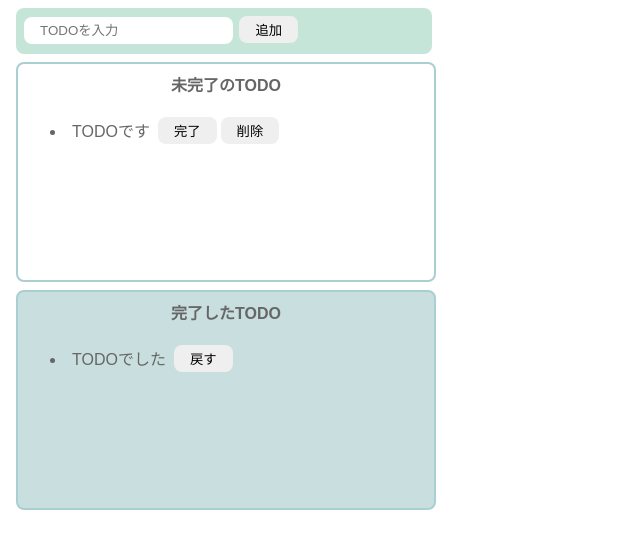
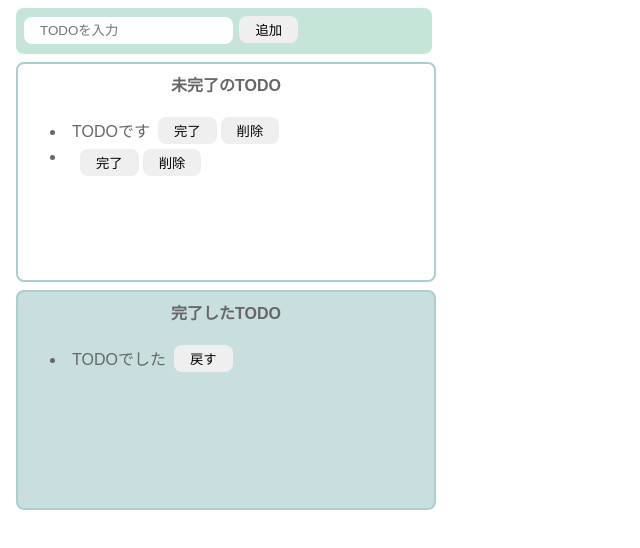
Before and after one commit to KyoheiTashiro/vanilla-todo, a website built with Vite: page index.html in a window 1280 px wide. Both pictures are taken after a click on the button "追加". Shown: the whole page, without its empty margins (0-640 px from the left). Built offline with nearby package versions, Linux system fonts and the light colour scheme.

Commit message:
onClickAdd append text/button

```diff
--- a/main.js
+++ b/main.js
@@ -1,7 +1,54 @@
-import './style.css';
+// import './style.css';
 
 const onClickAdd = () => {
-  alert();
-}
+
+  // 入力値の取得
+  const inputText = document.getElementById("add-text").value;
+  // フォーム初期化
+  document.getElementById("add-text").value = "";
+
+  // li生成
+  const li = document.createElement("li");
+
+  // div生成
+  const div = document.createElement("div");
+  div.className = "list-row";
+
+  // 入力値をpで生成
+  const p = document.createElement("p");
+  p.className = "todo-item";
+  p.innerText = inputText;
+
+  // 完了ボタンの生成
+  const completeButton = document.createElement("button");
+  completeButton.innerText = "完了";
+  completeButton.addEventListener("click", () => {
+    alert("かんりょう")
+  }
+  )
+
+  // 削除ボタンの生成
+  const deleteButton = document.createElement("button");
+  deleteButton.innerText = "削除";
+  deleteButton.addEventListener("click", () => {
+    alert("さくじょ")
+  }
+  )
+
+  // 子要素の設定(追加)
+  div.appendChild(p);
+  div.appendChild(completeButton);
+  div.appendChild(deleteButton);
+  li.appendChild(div);
+
+  // 入力値の要素の追加
+  document.getElementById("incomplete-list").appendChild(li);
+
+
+
+
+
+  // alert(inputText);
+};
 
 document.getElementById("add-button").addEventListener("click", onClickAdd);
```
Also changed, not shown: index.html (+1 -0 lines).
